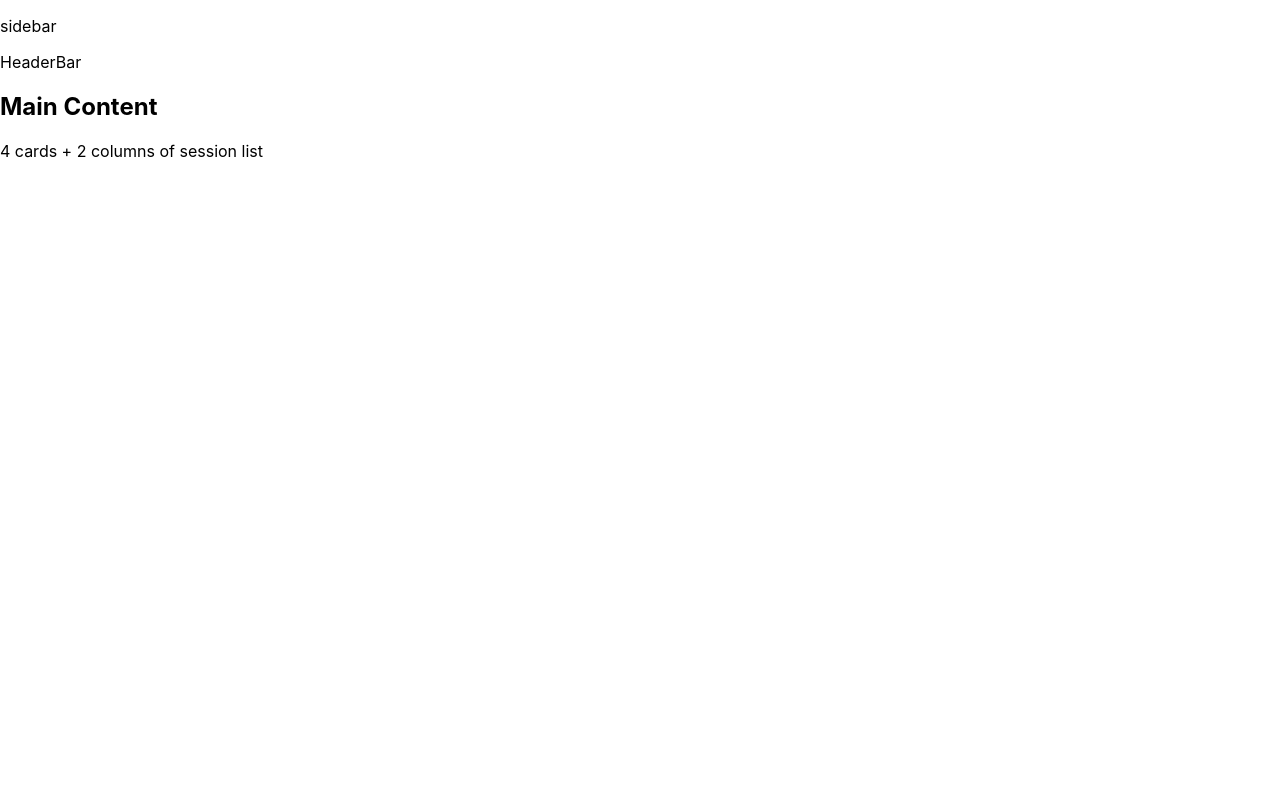
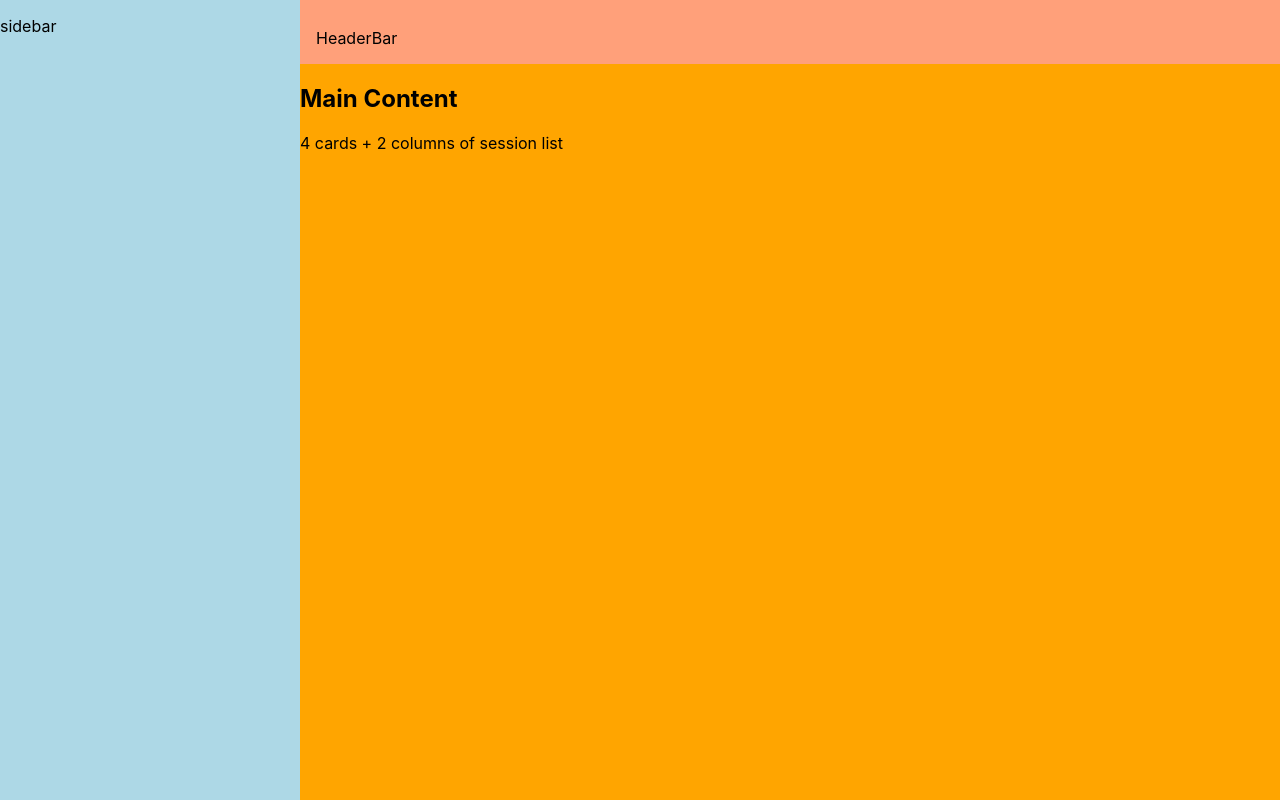
Before and after one commit to tianshansu/booking-system, a React (Create React App) app in the folder frontend/: page / in a window 1280 px wide. Built offline with nearby package versions, Linux system fonts and the light colour scheme.

Commit message:
layout: update css file

```diff
--- a/frontend/src/pages/Dashboard.css
+++ b/frontend/src/pages/Dashboard.css
@@ -0,0 +1,27 @@
+.appShell{
+    background: blue;
+    display:grid;
+    grid-template-columns: 300px 1fr;
+    min-height: 100vh;
+
+}
+
+.sidebar{
+    background:lightblue;
+
+}
+
+.right{
+    background: pink;
+    display:grid;
+    grid-template-rows: 64px 1fr;
+}
+
+.header{
+    background: lightsalmon;
+    padding:12px 16px;
+}
+
+.content{
+    background: orange;
+}
```
